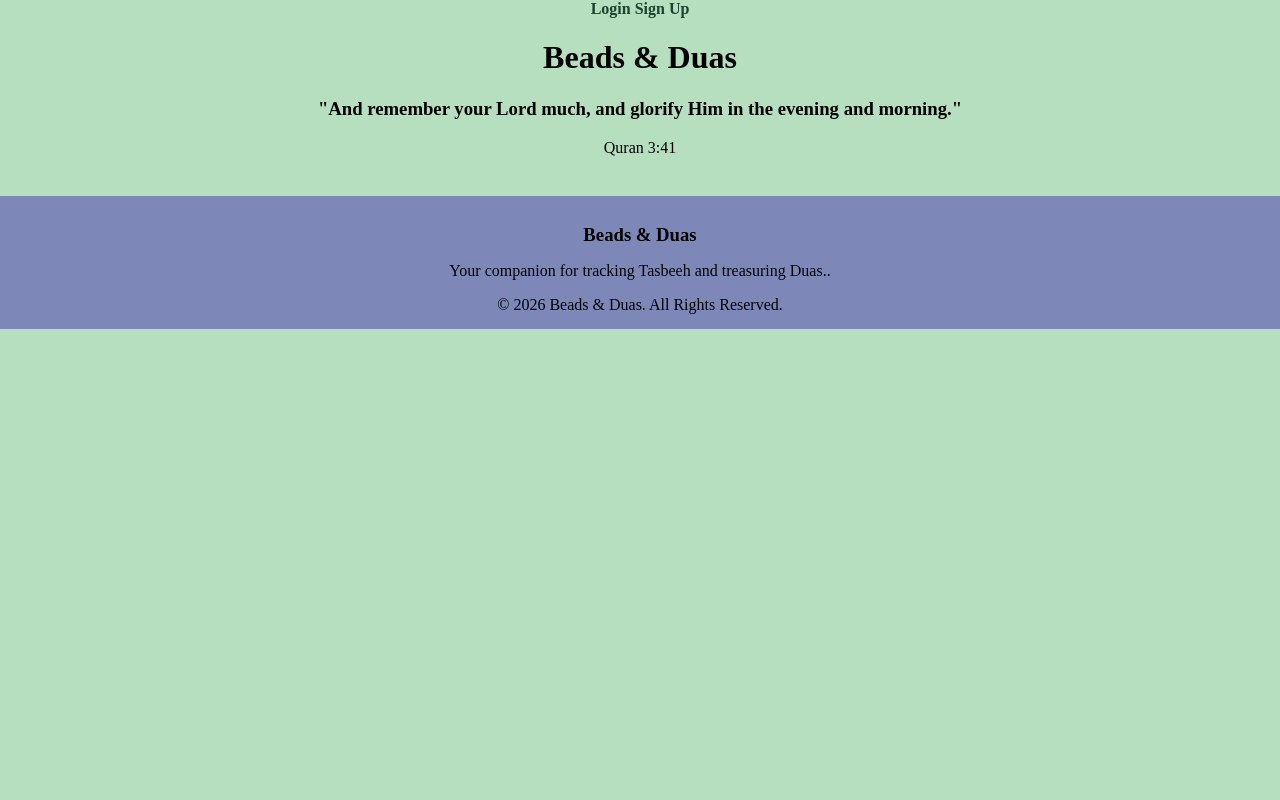
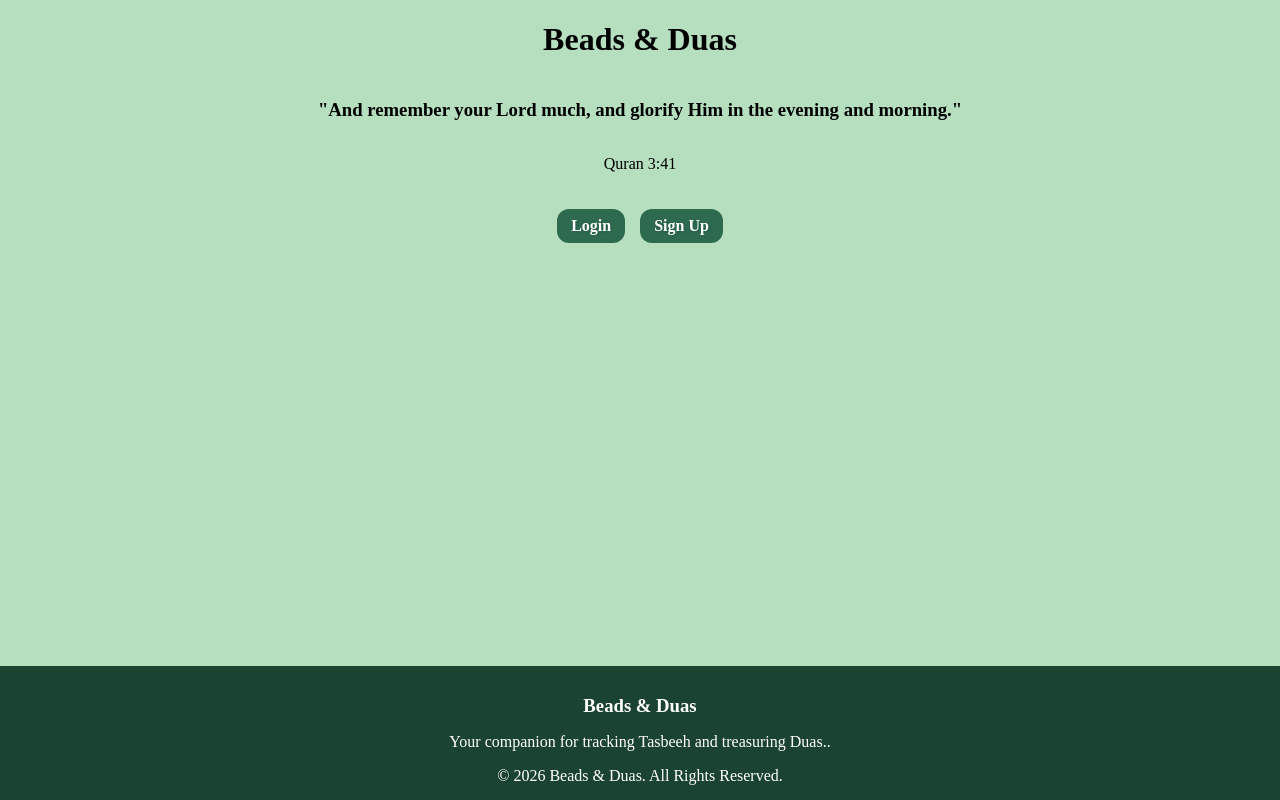
Before and after one commit to hafsa-nazir03/tasbeeh-tracker-frontend, a website: page landingPage.html in a window 1280 px wide. Drawn offline with Linux system fonts and the light colour scheme; a web font is replaced by a local one.

Commit message:
changings

```diff
--- a/landingPage.css
+++ b/landingPage.css
@@ -14,12 +14,16 @@ body{
     text-align: center;
     position: relative;
    overflow-x: hidden;
+   min-height: 100vh;
+   display: flex;
+   flex-direction: column;
 }
 
 .footer{
-    background-color: #7d88b9;
+    background-color: #1b4332;
+    color: white;
      text-align: center;
-     margin-top: 39px;
+     margin-top: auto;
      padding: 10px 10px;
 }
 
@@ -37,16 +41,27 @@ body{
     margin-bottom: 5px;
 }
 
-a{/* anchor tag is by default block or inblock*/
-    color:#1b4332 ;
+#links{
+    display: flex;
+    justify-content: center;
+    gap: 15px;
+    padding: 20px;
+}
+#links a{/* anchor tag is by default block or inblock*/
+     color: white;
+    background: #2d6a4f;
+    padding: 8px 14px;
+    border-radius: 12px;
     text-decoration: none;
     font-weight: 600;
+    text-shadow: 1px 1px 3px rgba(0,0,0,0.15);
     font-size: 1rem;
     transition: 0.3s ease;
 }
-
-a:hover{
-   color:   #143d2c;
-   opacity: 0.85;
-  text-decoration: underline;
+#links a:nth-child(2){
+    left: 110px;   /* pehle button ki width + gap ke hisaab se adjust karo */
 }
+#links a:hover{
+  transform: translateY(-2px);
+  background-color: #098f53;
+}
--- a/landingPage.html
+++ b/landingPage.html
@@ -7,14 +7,13 @@
     <link rel="stylesheet" href="landingPage.css">
 </head>
 <body>
-    <nav>
+    <h1>Beads & Duas</h1>
+    <h3>"And remember your Lord much, and glorify Him in the evening and morning."</h3>
+   <p>Quran 3:41</p>
+  <nav id="links">
         <a href="login.html">Login</a>
         <a href="signup.html">Sign Up</a>
     </nav>
-    <h1>Beads & Duas</h1>
-    <h3>"And remember your Lord much, and glorify Him in the evening and morning."</h3>
-   <p>Quran 3:41</p>
-
    <!--Footer-->
       <footer class="footer">
       <div class="footer-components">
```
